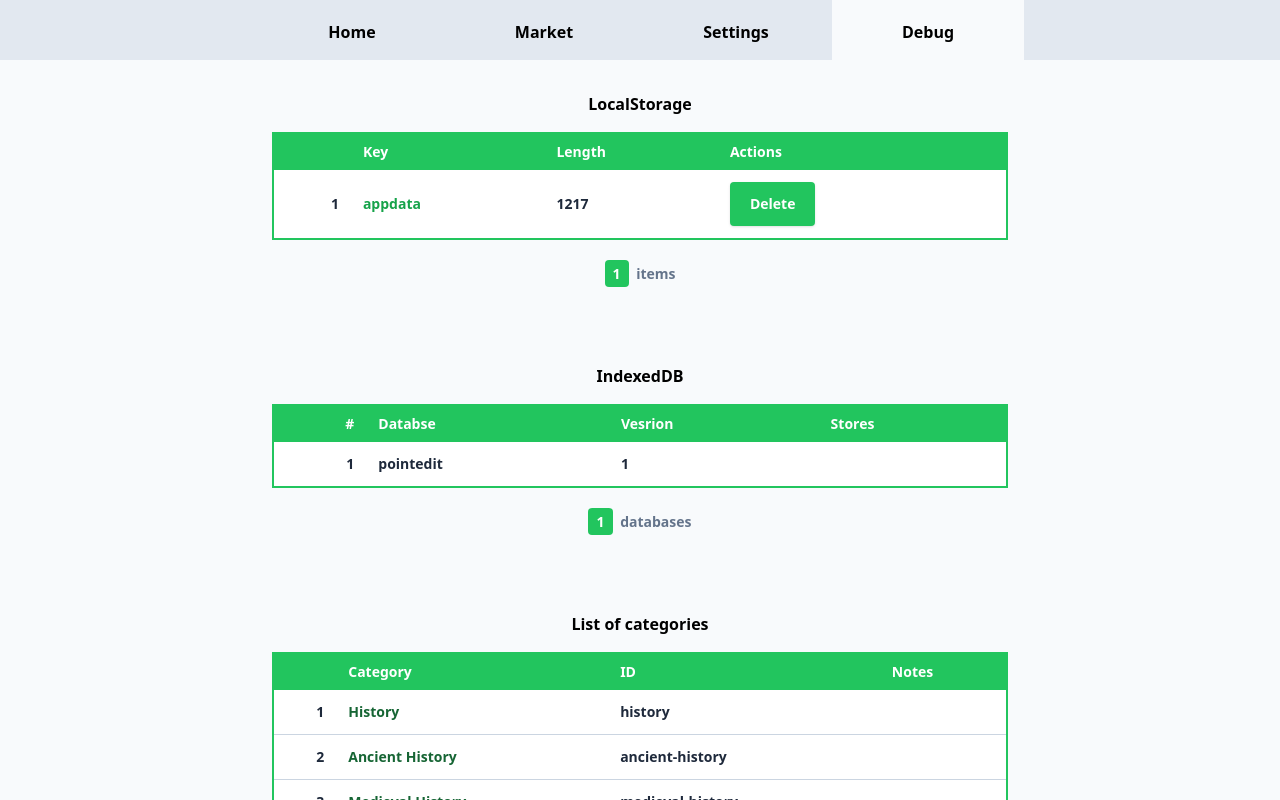
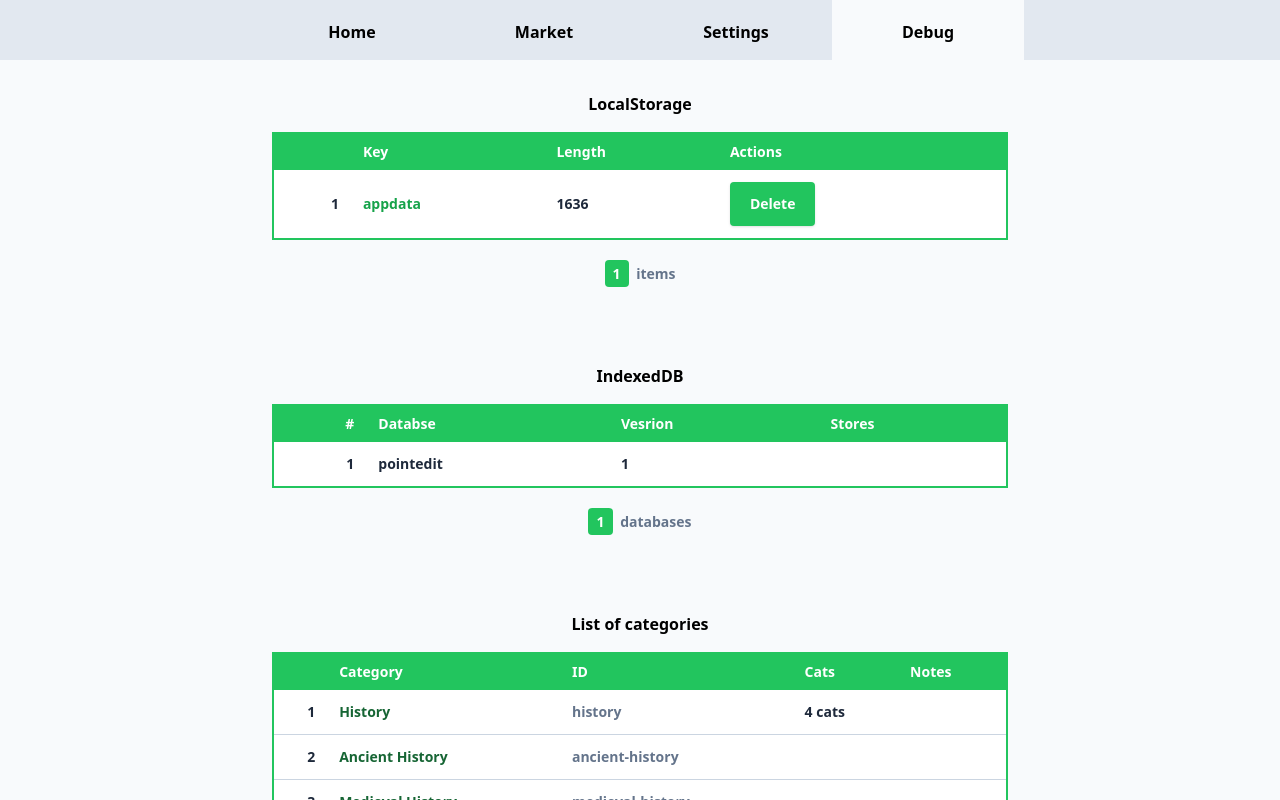
Before and after one commit to iaseth/pointedit, a React (Create React App) app: page / in a window 1280 px wide. Both pictures are taken after a click on the element "Debug". Shown: the top 800 px of the page. Built offline with nearby package versions, Linux system fonts and the light colour scheme.

Commit message:
Added more cats, now at 29

```diff
--- a/src/PointApp/Content/Debugger/CategoryTable.js
+++ b/src/PointApp/Content/Debugger/CategoryTable.js
@@ -9,13 +9,17 @@ import {
 export default function CategoryTable ({appdata}) {
 	const CategoryRow = ({k, row}) => {
 		const category = row;
+		const cats = appdata.categories.filter(cat => cat.parent === category.id).length;
 		const notesCount = appdata.notes.filter(n => n.categoryId === category.id).length;
 
 		return (
 			<tr>
 				<td>{k+1}</td>
 				<td className="text-green-800">{category.title}</td>
-				<td>{category.id}</td>
+				<td>
+					<h5 className="text-slate-500">{category.id}</h5>
+				</td>
+				<td>{cats ? `${cats} cats` : ""}</td>
 				<td>{notesCount ? `${notesCount} notes` : ""}</td>
 			</tr>
 		);
@@ -26,7 +30,7 @@ export default function CategoryTable ({appdata}) {
 			<DebugHeader text="List of categories" />
 
 			<main>
-				<DebugTable headings={["", "Category", "ID", "Notes"]} rows={appdata.categories} RowComponent={CategoryRow} />
+				<DebugTable headings={["", "Category", "ID", "Cats", "Notes"]} rows={appdata.categories} RowComponent={CategoryRow} />
 			</main>
 
 			<DebugFooter count={appdata.categories.length} what="categories" />
--- a/src/PointApp/PointApp.js
+++ b/src/PointApp/PointApp.js
@@ -30,12 +30,19 @@ const CATEGORIES = [
 	{title: "Geography", id: "geography"},
 	{title: "Indian Geography", id: "indian-geography", parent: "geography"},
 	{title: "World Geography", id: "world-geography", parent: "geography"},
+	{title: "Disaster Management", id: "disaster-management", parent: "geography"},
 
-	{title: "Polity", id: "polity"},
-	{title: "Governance", id: "governance"},
+	{title: "Political Science", id: "ps"},
+	{title: "Polity", id: "polity", parent: "ps"},
+	{title: "Governance", id: "governance", parent: "ps"},
+	{title: "Constitution", id: "constitution", parent: "ps"},
+	{title: "IR", id: "ir", parent: "ps"},
 
-	{title: "Economy", id: "economy"},
-	{title: "Agriculture", id: "agriculture", parent: "economy"},
+	{title: "Economy", id: "econ"},
+	{title: "Indian Economy", id: "indian-economy", parent: "econ"},
+	{title: "World Economy", id: "world-economy", parent: "econ"},
+	{title: "Agriculture", id: "agriculture", parent: "econ"},
+	{title: "Schemes", id: "schemes", parent: "econ"},
 
 	{title: "SciTech", id: "scitech"},
 	{title: "Biology", id: "Biology", parent: "scitech"},
```
